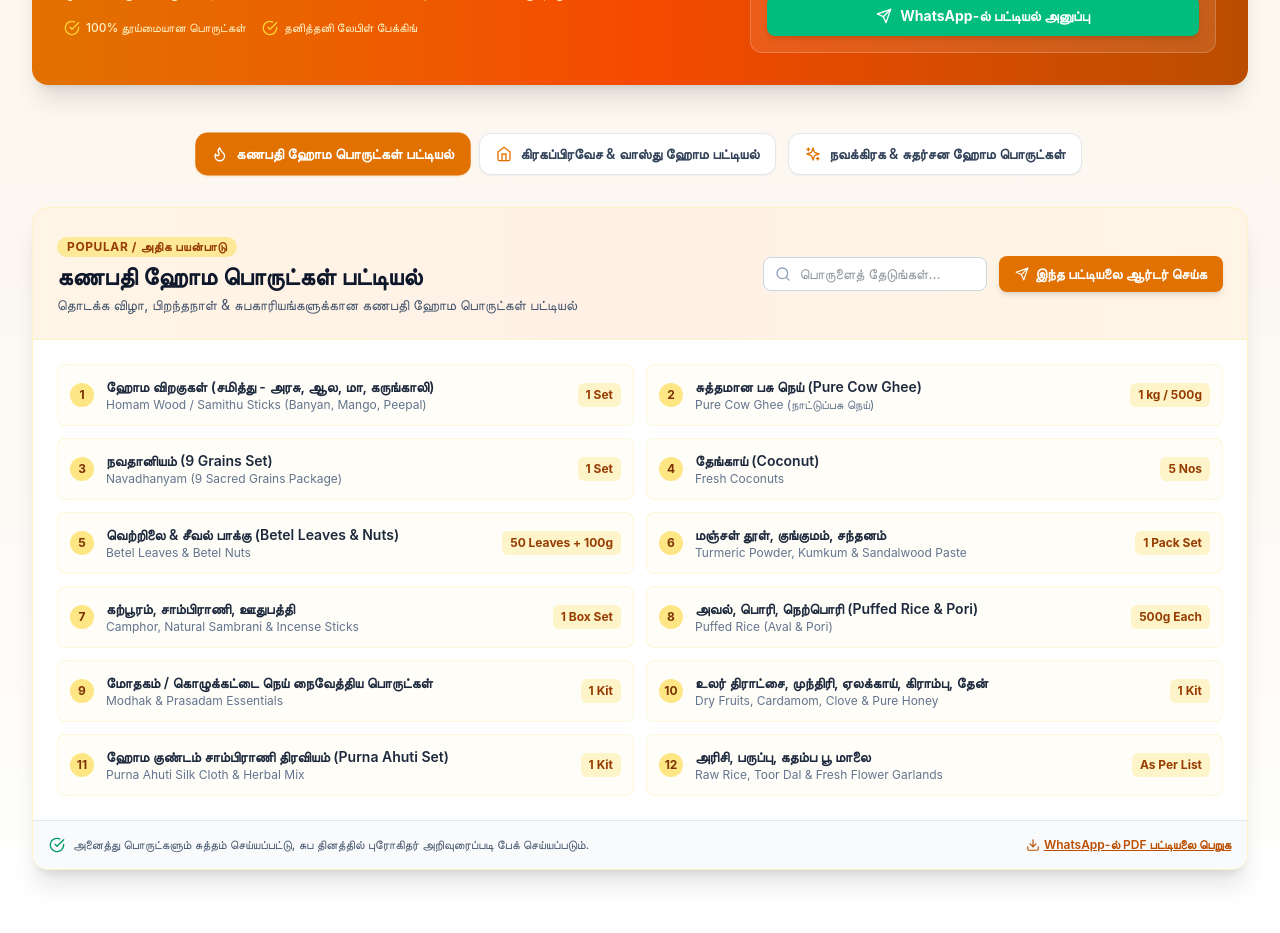
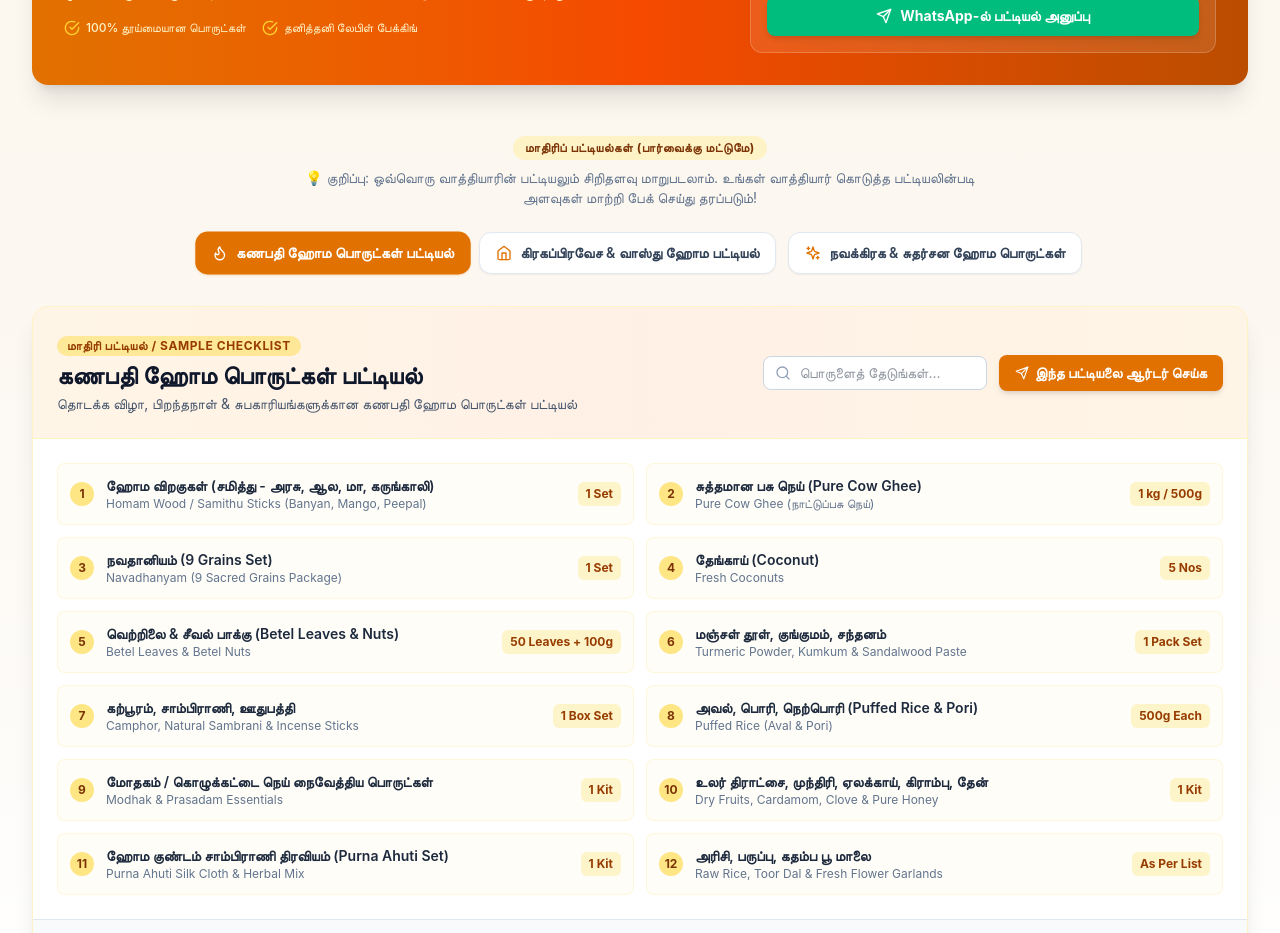
Before and after one commit to TKSanthosh001/thimma-kannan, a React (Vite) app: page / in a window 1280 px wide. Shown: the part 3140-4073 px from the top of the page. Built offline with nearby package versions, Linux system fonts and the light colour scheme.

Commit message:
Clarify sample reference checklists to avoid customer confusion on custom priest lists

```diff
--- a/src/components/IyerHomamListResolver.jsx
+++ b/src/components/IyerHomamListResolver.jsx
@@ -195,6 +195,18 @@ export const IyerHomamListResolver = () => {
           </div>
         </div>
 
+        {/* Tab Navigation Header for Standard Homam Lists */}
+        <div className="text-center mb-6">
+          <span className="inline-block px-3 py-1 bg-amber-100 text-amber-900 rounded-full text-xs font-bold uppercase tracking-wider mb-2">
+            {lang === 'ta' ? 'மாதிரிப் பட்டியல்கள் (பார்வைக்கு மட்டுமே)' : 'Sample Standard Checklists (For Reference Only)'}
+          </span>
+          <p className="text-xs sm:text-sm text-slate-500 max-w-2xl mx-auto">
+            {lang === 'ta'
+              ? '💡 குறிப்பு: ஒவ்வொரு வாத்தியாரின் பட்டியலும் சிறிதளவு மாறுபடலாம். உங்கள் வாத்தியார் கொடுத்த பட்டியலின்படி அளவுகள் மாற்றி பேக் செய்து தரப்படும்!'
+              : '💡 Note: Quantities may vary by priest. We customize items 100% according to your specific Purohit list!'}
+          </p>
+        </div>
+
         {/* Tab Navigation for Standard Homam Lists */}
         <div className="flex flex-wrap justify-center gap-2 sm:gap-3 mb-8">
           {homamListsData.map(list => {
@@ -224,7 +236,7 @@ export const IyerHomamListResolver = () => {
           <div className="bg-gradient-to-r from-amber-500/10 via-orange-500/10 to-amber-500/10 p-6 border-b border-amber-100 flex flex-col md:flex-row md:items-center justify-between gap-4">
             <div>
               <span className="inline-block text-xs font-bold uppercase tracking-wider text-amber-800 bg-amber-200/80 px-2.5 py-0.5 rounded-full mb-1">
-                {currentList.badge}
+                {lang === 'ta' ? 'மாதிரி பட்டியல் / Sample Checklist' : currentList.badge}
               </span>
               <h3 className="text-xl sm:text-2xl font-bold text-slate-900">
                 {currentList.title[lang]}
```
